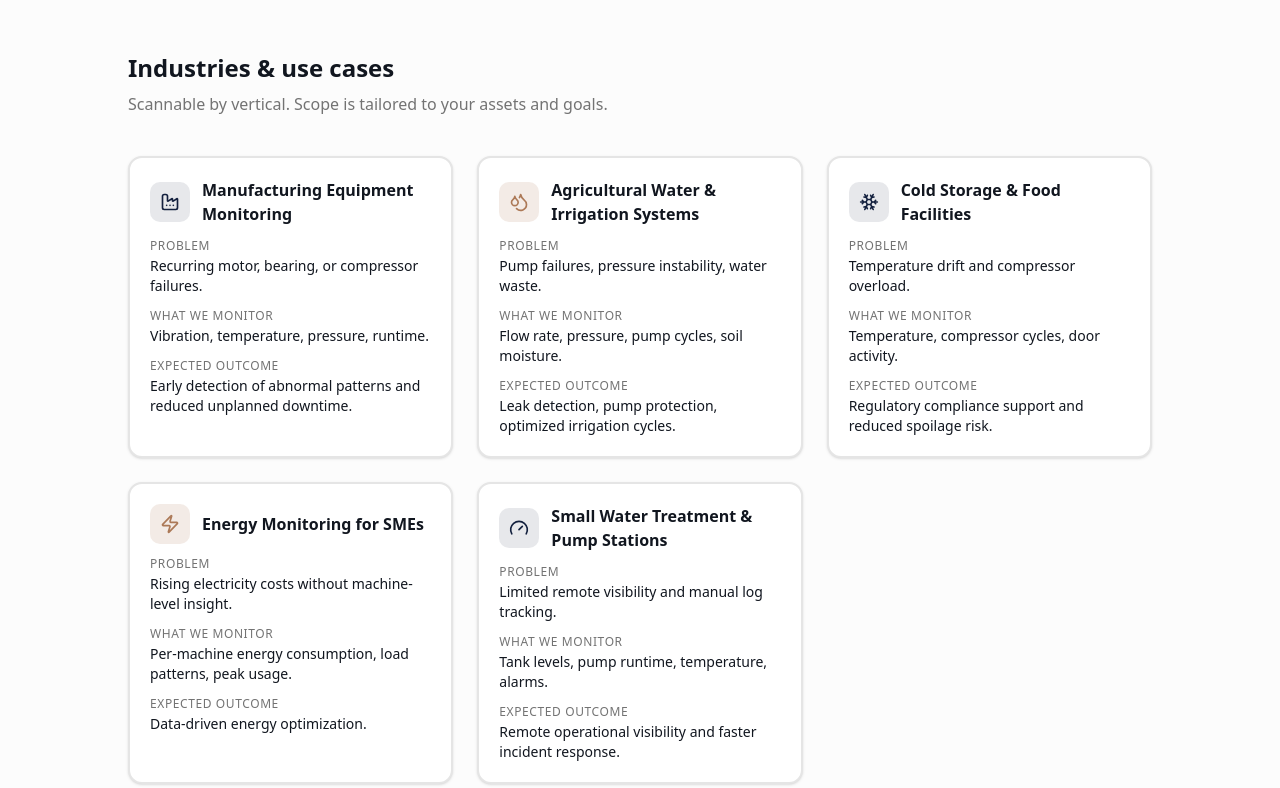
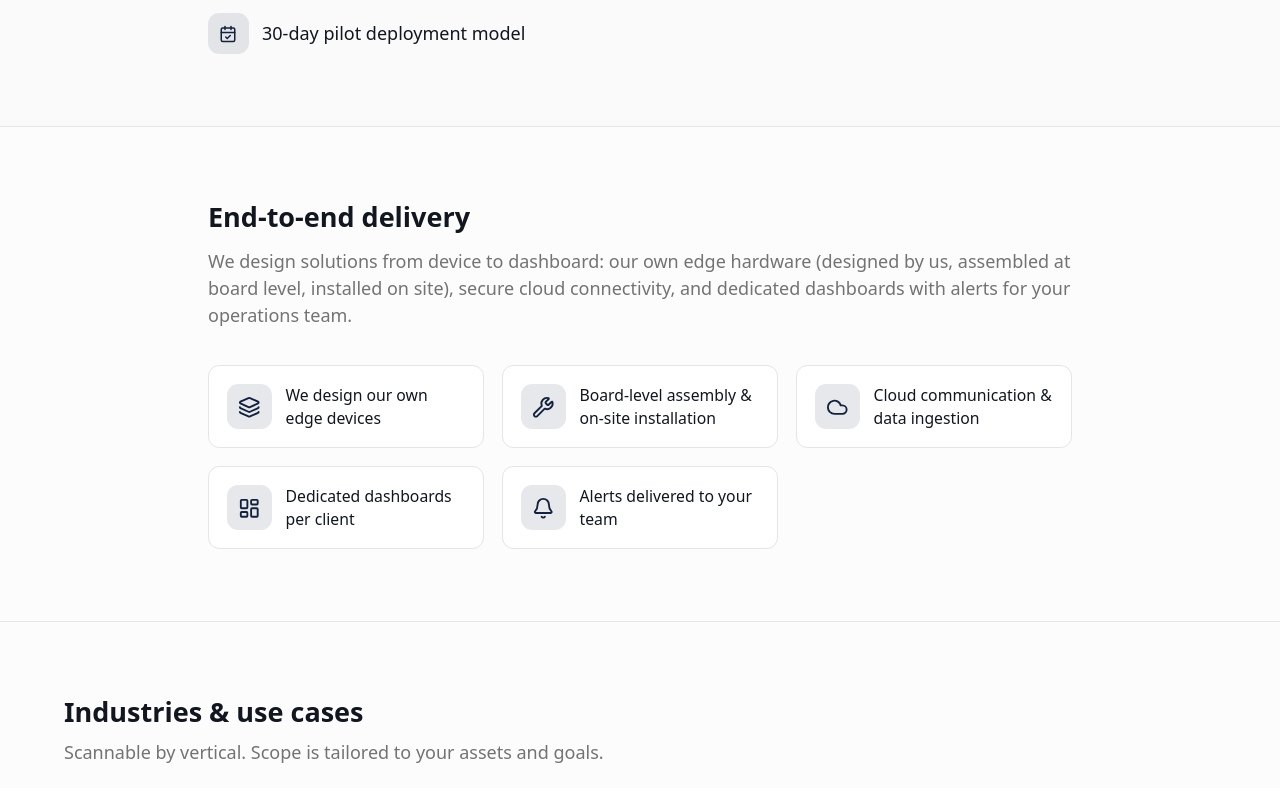
Before and after one commit to mateuszglowa/swa-iot-web, a Next.js app: page / in a window 1280 px wide. Shown: the part 1172-1960 px from the top of the page. Built offline with nearby package versions, Linux system fonts and the light colour scheme.

Commit message:
added e2e and font size

```diff
--- a/src/app/globals.css
+++ b/src/app/globals.css
@@ -148,6 +148,7 @@
   }
   html {
     scroll-behavior: smooth;
+    font-size: 18px;
   }
   body {
     @apply bg-background text-foreground;
--- a/src/app/page.tsx
+++ b/src/app/page.tsx
@@ -14,6 +14,9 @@ import {
   Zap,
   Gauge,
   Check,
+  Layers,
+  Wrench,
+  LayoutDashboard,
 } from "lucide-react";
 
 function HeroVisual() {
@@ -124,6 +127,14 @@ const WHAT_WE_DO = [
   { icon: CalendarCheck, label: "30-day pilot deployment model" },
 ] as const;
 
+const END_TO_END = [
+  { icon: Layers, label: "We design our own edge devices" },
+  { icon: Wrench, label: "Board-level assembly & on-site installation" },
+  { icon: Cloud, label: "Cloud communication & data ingestion" },
+  { icon: LayoutDashboard, label: "Dedicated dashboards per client" },
+  { icon: Bell, label: "Alerts delivered to your team" },
+] as const;
+
 const PILOT_STEPS = [
   { step: 1, title: "20-minute discovery call" },
   { step: 2, title: "Define monitoring scope (1–2 assets)" },
@@ -191,6 +202,39 @@ export default function Home() {
                     <Icon className="size-4" />
                   </div>
                   <span>{item.label}</span>
+                </li>
+              );
+            })}
+          </ul>
+        </div>
+      </section>
+
+      {/* End-to-end delivery */}
+      <section className="border-b border-border px-6 py-16 sm:px-8 lg:px-12">
+        <div className="mx-auto max-w-3xl">
+          <h2 className="text-xl font-bold text-foreground sm:text-2xl">
+            End-to-end delivery
+          </h2>
+          <p className="mt-3 text-muted-foreground">
+            We design solutions from device to dashboard: our own edge hardware
+            (designed by us, assembled at board level, installed on site),
+            secure cloud connectivity, and dedicated dashboards with alerts for
+            your operations team.
+          </p>
+          <ul className="mt-8 grid gap-4 sm:grid-cols-2 lg:grid-cols-3">
+            {END_TO_END.map((item) => {
+              const Icon = item.icon;
+              return (
+                <li
+                  key={item.label}
+                  className="flex items-start gap-3 rounded-lg border border-border bg-card p-4"
+                >
+                  <div className="flex size-10 shrink-0 items-center justify-center rounded-lg bg-navy/10 text-navy dark:bg-navy/20">
+                    <Icon className="size-5" />
+                  </div>
+                  <span className="text-sm font-medium text-foreground">
+                    {item.label}
+                  </span>
                 </li>
               );
             })}
```
